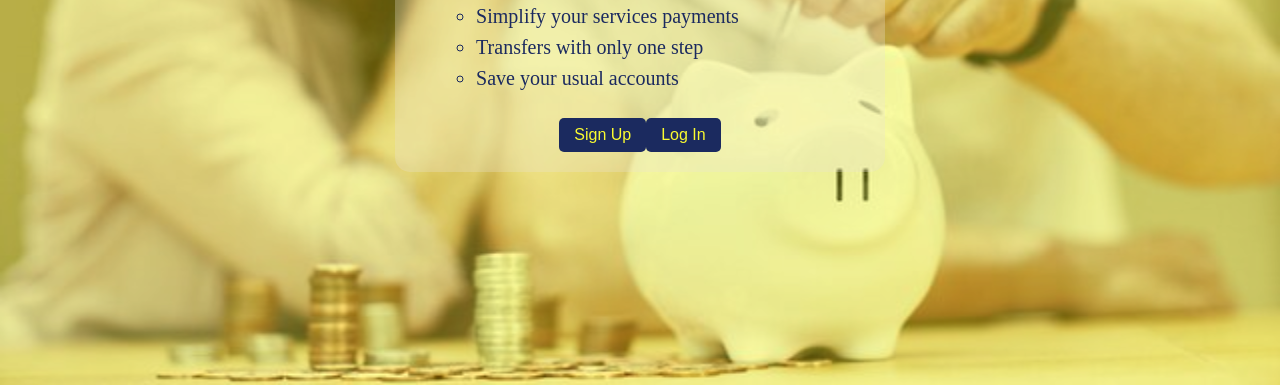
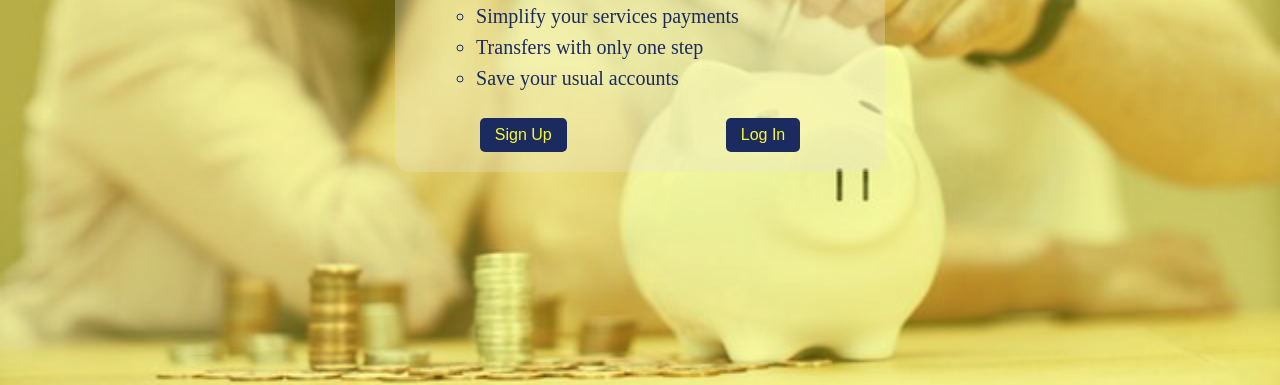
Before and after one commit to rdmadeira/nucbanking-tubank, a plain HTML site: page public/user/index.html in a window 1280 px wide. Shown: the part 415-800 px from the top of the page. Drawn offline with Linux system fonts and the light colour scheme.

Commit message:
Width 100% en ctn-buttons en index.html

```diff
--- a/styles/user/index.css
+++ b/styles/user/index.css
@@ -57,7 +57,8 @@ div.content {
 #buttons-ctn {
     display: flex;
     justify-content: space-between;
-    padding: 0 20px;
+    padding: 0 40px;
+    width: 100%;
 }
 #buttons-ctn button {
     font-size: 16px;
```
